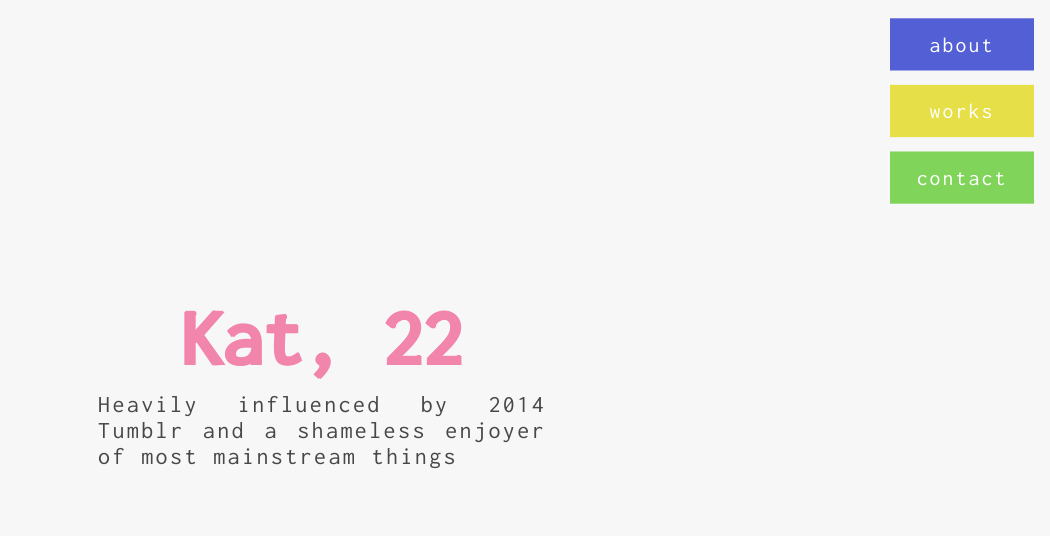
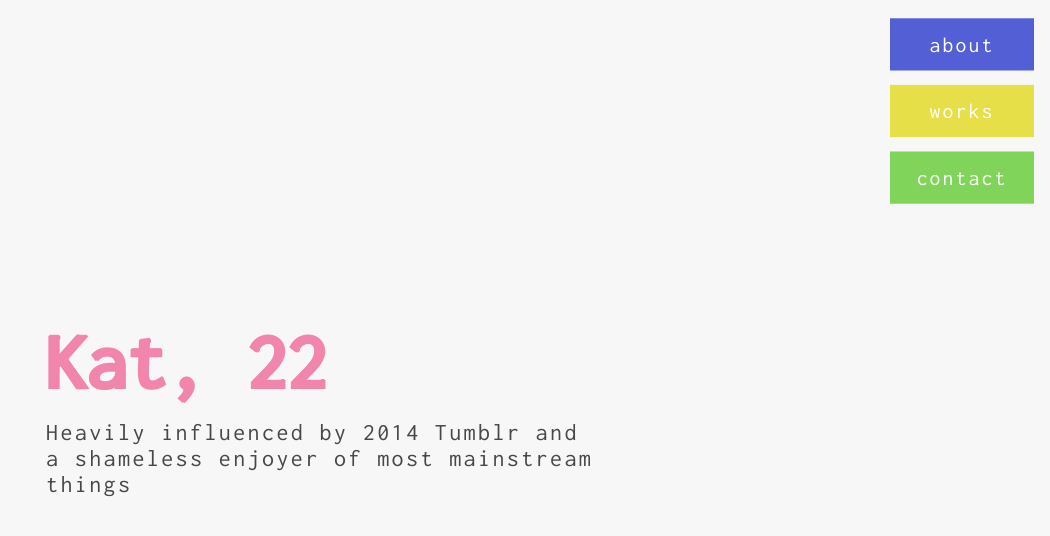
Before and after one commit to mahikgot/katweb, a React (Create React App) app: page / in a window 1280 px wide. Shown: the top 536 px of the page, without its empty margins (230-1280 px from the left). Built offline with nearby package versions, Linux system fonts and the light colour scheme.

Commit message:
change some rem values to %'s

```diff
--- a/src/App.css
+++ b/src/App.css
@@ -18,19 +18,34 @@ html {
   grid-template-columns: repeat(auto-fit, minmax(360px, 1fr));
 }
 .Home:not([loc='/']) {
-  grid-template-columns: 10rem 10rem 1fr 10rem 10rem;
+  grid-template-columns: 5% 5% 1fr 5% 5%;
 }
 
 .leftHome {
   margin: auto;
   display: grid;
-  grid-template-columns: fit-content(35rem);
-  justify-content: right;
+  grid-template-columns: fit-content(50%);
+  justify-content: center;
 }
 .leftHomeItem {
   display: flex;
   flex-direction: column;
-  align-items: center;
+}
+
+.descHome {
+  margin: 0;
+  align-self: center;
+}
+
+.nameHome {
+  font-family:'Inconsolata', monospace;
+  font-weight: bolder;
+  color: #F285AC;
+  text-align: left;
+  text-shadow: -1px 1px, 1px 1px;
+  font-size: 5rem;
+  margin: 1rem 0;
+  align-self: flex-start;
 }
 
 .navButtons {
@@ -39,23 +54,6 @@ html {
 .navButtons:not([loc='/']) {
   grid-column: 4;
   margin: 0;
-}
-
-.nameHome {
-  font-family:'Inconsolata', monospace;
-  font-weight: bolder;
-  color: #F285AC;
-  text-align: left;
-  line-height: 1rem;
-  text-shadow: -1px 1px, 1px 1px;
-  font-size: 5rem;
-  align-self: center;
-}
-
-.descHome {
-  max-width: 80%;
-  position: relative;
-  bottom: 2rem;
 }
 
 .logo {
@@ -88,5 +86,5 @@ p {
   font-size: 1.5rem;
   letter-spacing: 0.15rem;
   color: #474747;
-  text-align: justify;
+  text-align: left;
 }
```
